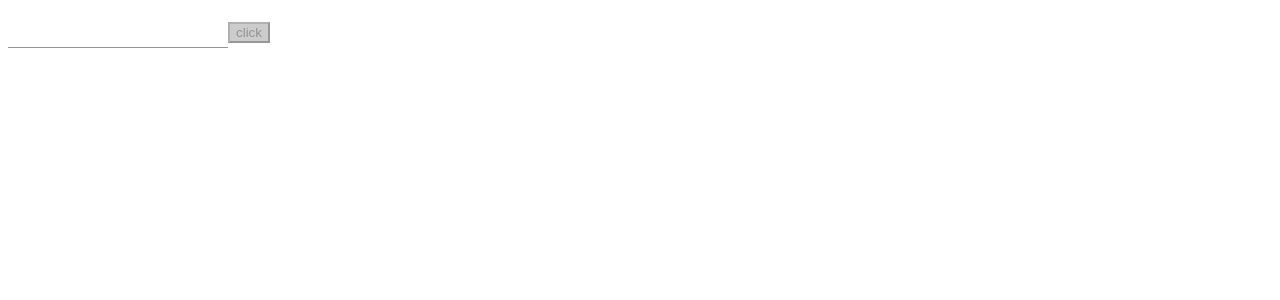
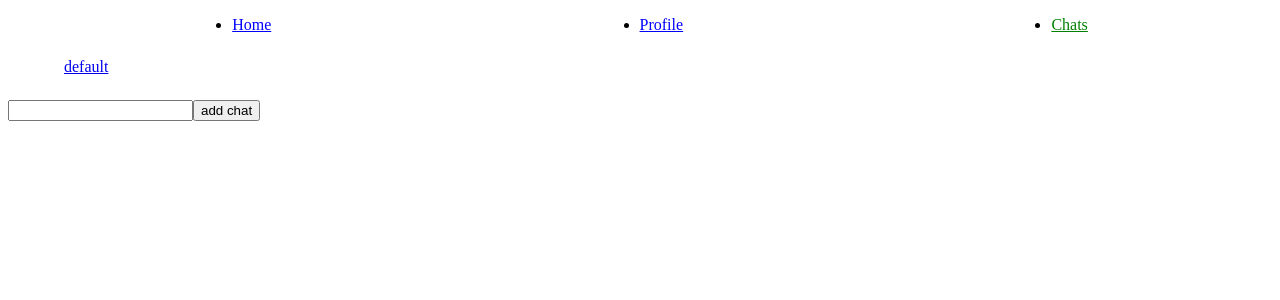
Before and after one commit to AndreyOsipuk/GB_1889, a React app: page /chats in a window 1280 px wide. Shown: the top 300 px of the page. Built offline with nearby package versions, Linux system fonts and the light colour scheme.

Commit message:
lesson 4

```diff
--- a/package.json
+++ b/package.json
@@ -28,6 +28,7 @@
     "prop-types": "^15.8.1",
     "react": "^18.0.0",
     "react-dom": "^18.0.0",
+    "react-router-dom": "^6.3.0",
     "sass": "^1.50.0",
     "sass-loader": "^12.6.0"
   },
--- a/public/index.html
+++ b/public/index.html
@@ -6,6 +6,7 @@
   <meta name="viewport" content="width=device-width, initial-scale=1" />
   <meta name="theme-color" content="#000000" />
   <meta name="description" content="Web site created using create-react-app" />
+  <base href="/">
 
   <title>React App</title>
 </head>
--- a/src/App.tsx
+++ b/src/App.tsx
@@ -1,58 +1,87 @@
-import React, { FC, useState, useEffect, useCallback } from 'react';
+import React, { FC, useState, useMemo } from 'react';
+import { BrowserRouter, Route, Routes } from 'react-router-dom';
+
+import './App.scss';
+import { Header } from './components/Header';
+import { Chats } from './pages/Chats';
+import { Home } from './pages/Home';
+import { Profile } from './pages/Profile';
+import { ChatList } from './components/ChatList';
+import { AUTHOR } from './constants';
 import { nanoid } from 'nanoid';
 
-import { Form } from './components/Form';
-import { MessageList } from './components/MessageList';
-import { AUTHOR } from './constants';
+export interface Chat {
+  id: string;
+  name: string;
+}
 
-import './App.scss';
+const initialMessage: Messages = {
+  default: [
+    {
+      id: '1',
+      author: AUTHOR.USER,
+      value: 'Hello geekbrains',
+    },
+  ],
+};
 
-interface Message {
+export interface Message {
   id: string;
   author: string;
   value: string;
 }
 
+export interface Messages {
+  [key: string]: Message[];
+}
+
 export const App: FC = () => {
-  const [messages, setMessages] = useState<Message[]>([]);
+  const [messages, setMessages] = useState<Messages>(initialMessage);
 
-  // useEffect(() => {
-  //   if (
-  //     messages.length > 0 &&
-  //     messages[messages.length - 1].author !== AUTHOR.BOT
-  //   ) {
-  //     const timeout = setTimeout(() => {
-  //       setMessages([
-  //         ...messages,
-  //         {
-  //           id: nanoid(),
-  //           author: AUTHOR.BOT,
-  //           value: 'Im BOT',
-  //         },
-  //       ]);
-  //     }, 1000);
+  const chatList = useMemo(
+    () =>
+      Object.entries(messages).map((chat) => ({
+        id: nanoid(),
+        name: chat[0],
+      })),
+    [Object.entries(messages).length]
+  );
 
-  //     return () => {
-  //       clearTimeout(timeout);
-  //     };
-  //   }
-  // }, [messages]);
-
-  const addMessage = useCallback((value: string) => {
-    setMessages((prevMessage) => [
-      ...prevMessage,
-      {
-        id: nanoid(),
-        author: AUTHOR.USER,
-        value,
-      },
-    ]);
-  }, []);
+  const onAddChat = (chat: Chat) => {
+    setMessages({
+      ...messages,
+      [chat.name]: [],
+    });
+  };
 
   return (
-    <>
-      <MessageList messages={messages} />
-      <Form addMessage={addMessage} />
-    </>
+    <BrowserRouter>
+      <Routes>
+        <Route path="/" element={<Header />}>
+          <Route index element={<Home />} />
+          <Route path="profile" element={<Profile />} />
+
+          <Route path="chats">
+            <Route
+              index
+              element={<ChatList chatList={chatList} onAddChat={onAddChat} />}
+            />
+            <Route
+              path=":chatId"
+              element={
+                <Chats
+                  messages={messages}
+                  setMessages={setMessages}
+                  chatList={chatList}
+                  onAddChat={onAddChat}
+                />
+              }
+            />
+          </Route>
+        </Route>
+
+        <Route path="*" element={<h2>404</h2>} />
+      </Routes>
+    </BrowserRouter>
   );
 };
--- /dev/null
+++ b/src/components/ChatList.tsx
@@ -0,0 +1,46 @@
+import React, { FC, useState } from 'react';
+import { Chat } from '../App';
+import { Link } from 'react-router-dom';
+import { nanoid } from 'nanoid';
+import { ListItem } from '@mui/material';
+
+interface ChatListProps {
+  chatList: Chat[];
+  onAddChat: (chats: Chat) => void;
+}
+export const ChatList: FC<ChatListProps> = ({ chatList, onAddChat }) => {
+  const [name, setName] = useState('');
+
+  const handleSubmit = (e: React.FormEvent<HTMLFormElement>) => {
+    e.preventDefault();
+
+    if (name) {
+      onAddChat({
+        id: nanoid(),
+        name,
+      });
+
+      setName('');
+    }
+  };
+
+  return (
+    <>
+      <ul>
+        {chatList.map((chat) => (
+          <ListItem key={chat.id}>
+            <Link to={`/chats/${chat.name}`}>{chat.name}</Link>
+          </ListItem>
+        ))}
+      </ul>
+      <form onSubmit={handleSubmit}>
+        <input
+          type="text"
+          value={name}
+          onChange={(e) => setName(e.target.value)}
+        />
+        <button type="submit">add chat</button>
+      </form>
+    </>
+  );
+};
--- a/src/components/Form/components/Button/Button.tsx
+++ b/src/components/Form/components/Button/Button.tsx
@@ -5,6 +5,7 @@ import style from './Button.module.scss';
 interface ButtonProps {
   disabled: boolean;
   onButtonClick?: () => void;
+  children?: React.ReactNode;
 }
 
 export const Button: FC<ButtonProps> = ({ disabled, onButtonClick }) => (
--- /dev/null
+++ b/src/components/Header.tsx
@@ -0,0 +1,41 @@
+import React, { FC } from 'react';
+import { Outlet, NavLink } from 'react-router-dom';
+
+const navigate = [
+  {
+    id: 1,
+    to: '/',
+    name: 'Home',
+  },
+  {
+    id: 2,
+    to: '/profile',
+    name: 'Profile',
+  },
+  {
+    id: 3,
+    to: '/chats',
+    name: 'Chats',
+  },
+];
+
+export const Header: FC = () => (
+  <header>
+    <ul style={{ display: 'flex', justifyContent: 'space-around' }}>
+      {navigate.map((link) => (
+        <li key={link.id}>
+          <NavLink
+            to={link.to}
+            style={({ isActive }) => ({ color: isActive ? 'green' : 'blue' })}
+          >
+            {link.name}
+          </NavLink>
+        </li>
+      ))}
+    </ul>
+
+    <main>
+      <Outlet />
+    </main>
+  </header>
+);
--- /dev/null
+++ b/src/pages/Chats.tsx
@@ -0,0 +1,80 @@
+import React, { FC, useCallback, useEffect } from 'react';
+import { MessageList } from './../components/MessageList/MessageList';
+import { Form } from './../components/Form/Form';
+import { nanoid } from 'nanoid';
+import { AUTHOR } from '../constants';
+import { ChatList } from '../components/ChatList';
+import { Chat, Messages } from '../App';
+import { Navigate, useParams } from 'react-router-dom';
+
+interface ChatsProps {
+  messages: Messages;
+  setMessages: React.Dispatch<React.SetStateAction<Messages>>;
+  chatList: Chat[];
+  onAddChat: (chats: Chat) => void;
+}
+export const Chats: FC<ChatsProps> = ({
+  chatList,
+  onAddChat,
+  messages,
+  setMessages,
+}) => {
+  const { chatId } = useParams();
+
+  useEffect(() => {
+    if (
+      chatId &&
+      messages[chatId]?.length > 0 &&
+      messages[chatId][messages[chatId].length - 1].author !== AUTHOR.BOT
+    ) {
+      const timeout = setTimeout(() => {
+        setMessages({
+          ...messages,
+          [chatId]: [
+            ...messages[chatId],
+            {
+              id: nanoid(),
+              author: AUTHOR.BOT,
+              value: 'Im BOT',
+            },
+          ],
+        });
+      }, 1000);
+
+      return () => {
+        clearTimeout(timeout);
+      };
+    }
+  }, [chatId, messages, setMessages]);
+
+  const addMessage = useCallback(
+    (value: string) => {
+      if (chatId) {
+        setMessages((prevMessage) => ({
+          ...prevMessage,
+          [chatId]: [
+            ...prevMessage[chatId],
+            {
+              id: nanoid(),
+              author: AUTHOR.USER,
+              value,
+            },
+          ],
+        }));
+      }
+    },
+    [chatId, setMessages]
+  );
+
+  if (!chatList.find((chat) => chat.name === chatId)) {
+    return <Navigate replace to="/chats" />;
+  }
+
+  return (
+    <>
+      <ChatList chatList={chatList} onAddChat={onAddChat} />
+      <MessageList messages={chatId ? messages[chatId] : []} />
+      <Form addMessage={addMessage} />
+    </>
+  );
+};
--- /dev/null
+++ b/src/pages/Home.tsx
@@ -0,0 +1,3 @@
+import React, { FC } from 'react';
+
+export const Home: FC = () => <h2>Home</h2>;
--- /dev/null
+++ b/src/pages/Profile.tsx
@@ -0,0 +1,3 @@
+import React, { FC } from 'react';
+
+export const Profile: FC = () => <h2>Profile</h2>;
--- a/webpack.config.js
+++ b/webpack.config.js
@@ -32,6 +32,7 @@ module.exports = {
     client: {
       logging: 'info',
     },
+    historyApiFallback: true,
   },
   module: {
     rules: [
```
Also changed, not shown: 1 other file (tests, documents, lock files or other folders).
